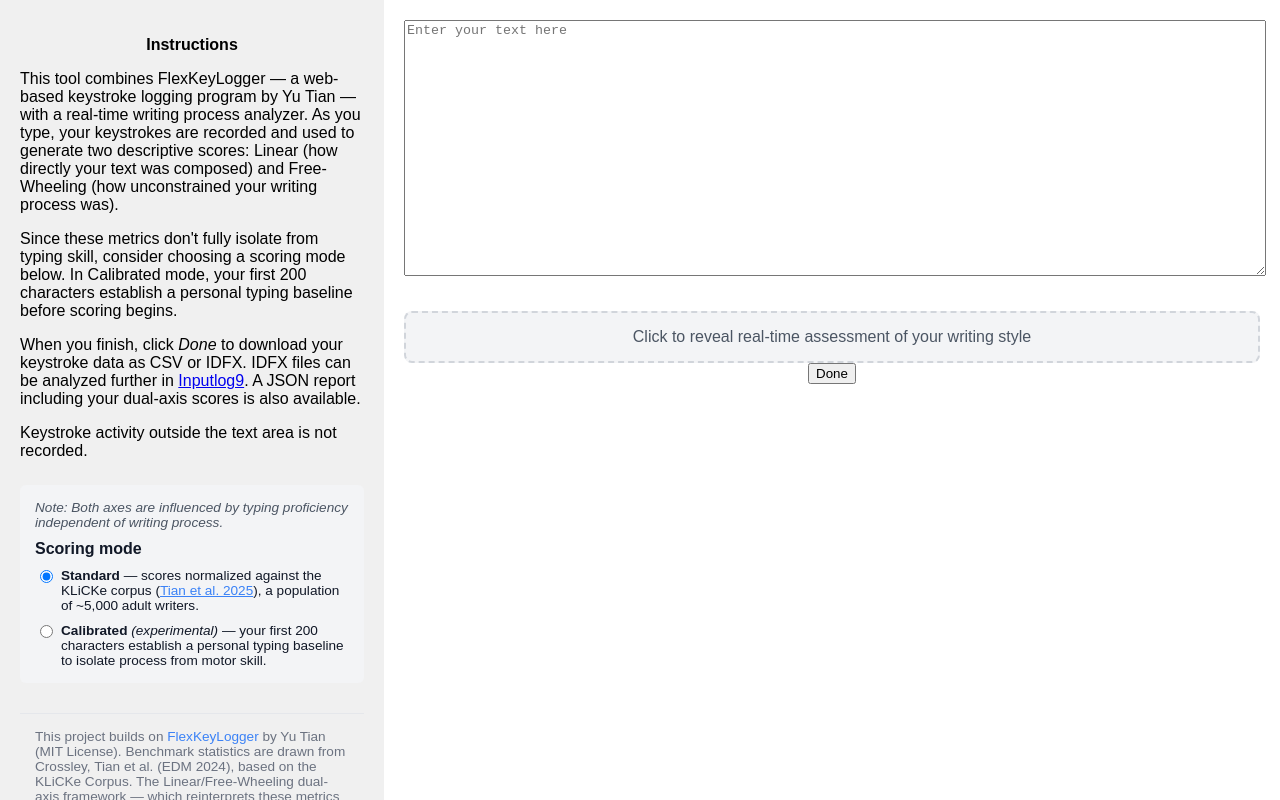
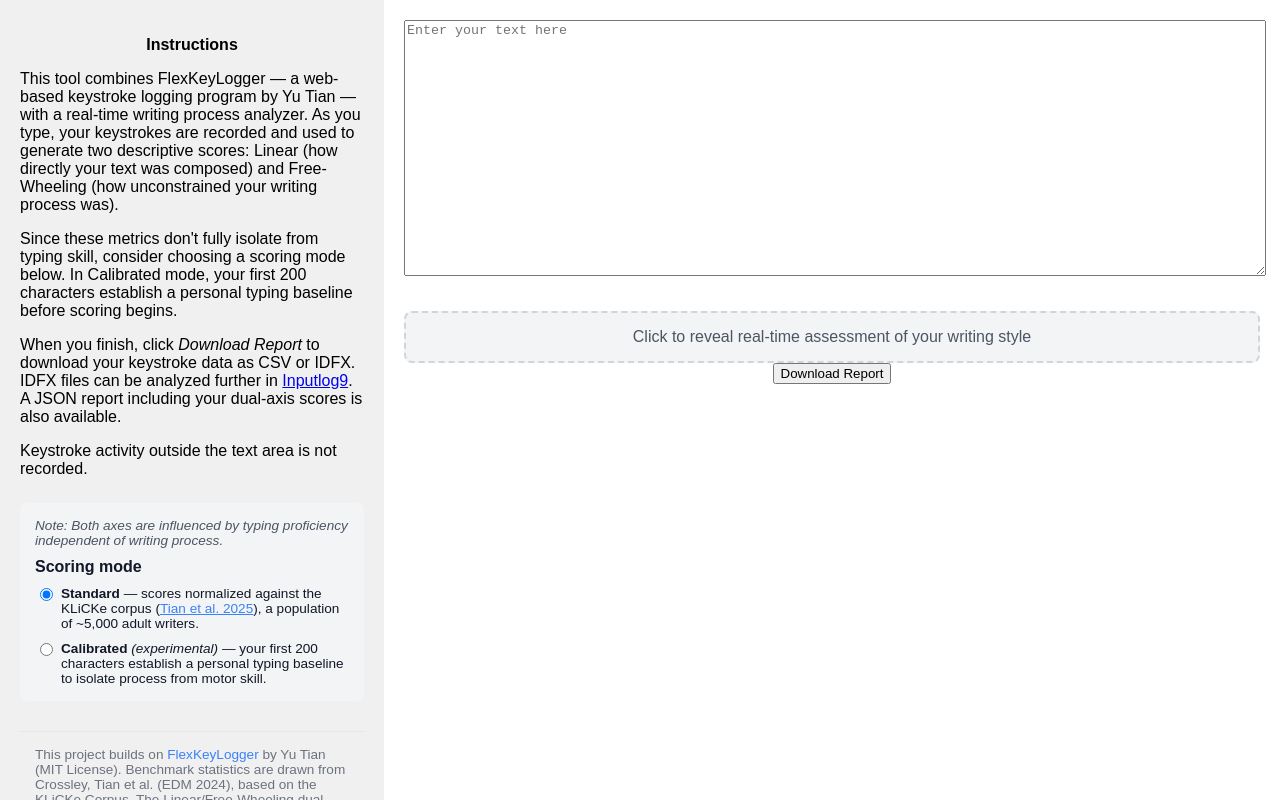
Before and after one commit to adelevett/MyTypeMeasure, a React (Vite) app: page / in a window 1280 px wide. Built offline with nearby package versions, Linux system fonts and the light colour scheme.

Commit message:
feat: Rename "Done" button to "Download Report" in the UI and documentation for improved clarity.

```diff
--- a/src/App.jsx
+++ b/src/App.jsx
@@ -65,7 +65,7 @@ const ExampleApp = () => {
           Since these metrics don&apos;t fully isolate from typing skill, consider choosing a scoring mode below. In Calibrated mode, your first 200 characters establish a personal typing baseline before scoring begins.
         </p>
         <p>
-          When you finish, click <i>Done</i> to download your keystroke data as CSV or IDFX. IDFX files can be analyzed further in <a href="https://www.inputlog.net/">Inputlog9</a>. A JSON report including your dual-axis scores is also available.
+          When you finish, click <i>Download Report</i> to download your keystroke data as CSV or IDFX. IDFX files can be analyzed further in <a href="https://www.inputlog.net/">Inputlog9</a>. A JSON report including your dual-axis scores is also available.
         </p>
         <p>
           Keystroke activity outside the text area is not recorded.
@@ -172,7 +172,7 @@ const ExampleApp = () => {
               onClick={handleButtonClick}
               style={{ visibility: isSubmitClicked ? "hidden" : "visible" }}
             >
-              Done
+              Download Report
             </button>
           </div>
           <div className="download-buttons">
```
Also changed, not shown: 1 other file (tests, documents, lock files or other folders).
